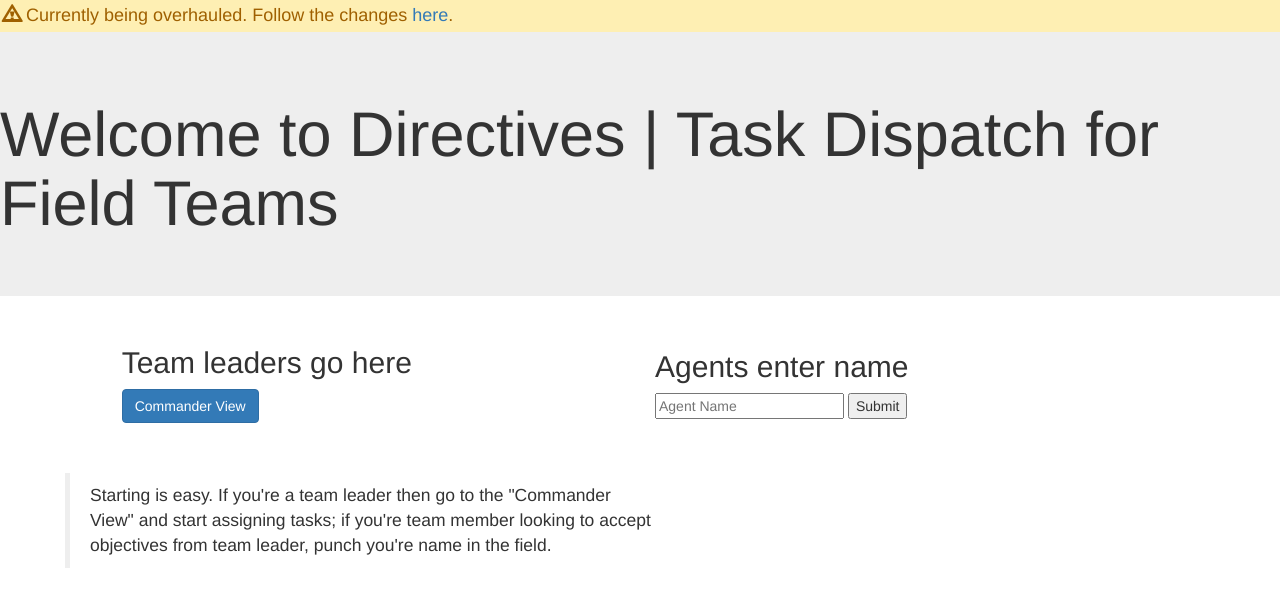
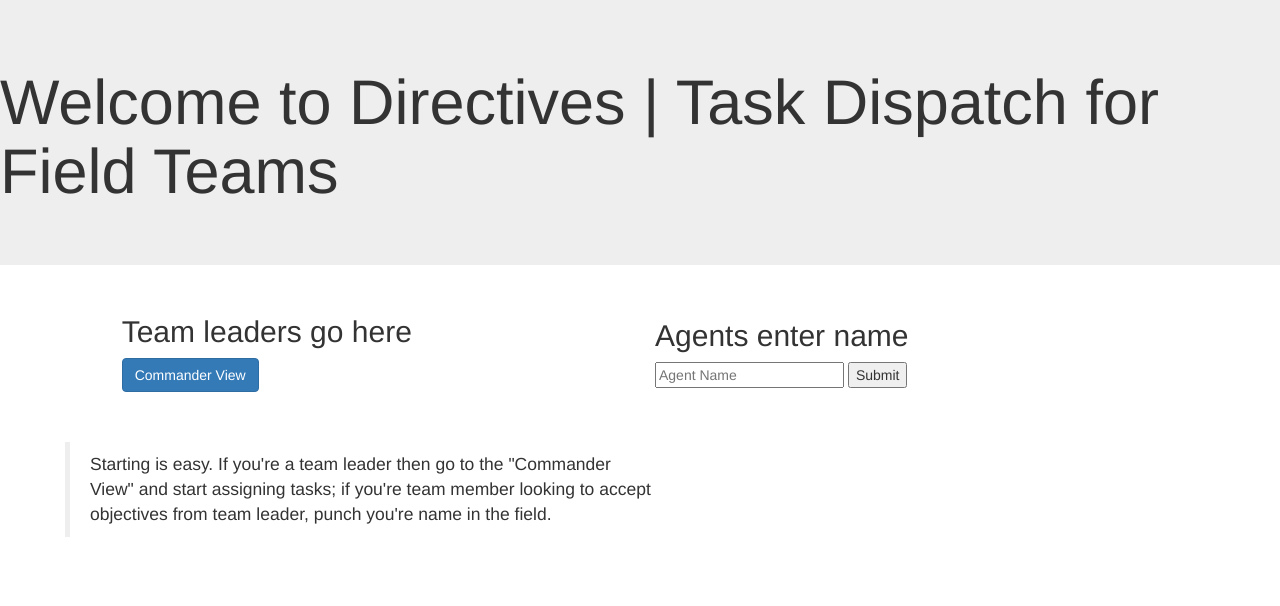
Before and after one commit to MichaelDaof/directives, a website: page clients/index.html in a window 1280 px wide. Drawn offline with nearby package versions, Linux system fonts and the light colour scheme; some packages are replaced by stand-ins of ours; files that its build step writes are made by us from their sources; no server answers; files whose address does not match are found by name.

Commit message:
(feat) turned off construction warning

```diff
--- a/clients/index.html
+++ b/clients/index.html
@@ -6,11 +6,12 @@
 	<link href="https://maxcdn.bootstrapcdn.com/bootstrap/3.3.7/css/bootstrap.min.css" rel="stylesheet"></link>
 </head>
 <body>
-  <div class="isa_warning notification">
+  <!-- optional notification for website construction -->
+  <!-- <div class="isa_warning notification">
     <span class="glyphicon glyphicon-warning-sign"></span>
     Currently being overhauled. Follow the changes
     <a href="https://github.com/MichaelDaof/directives/tree/refactor">here</a>.
-  </div>
+  </div> -->
 	<div ui-view></div>
   <!-- TODO: webpack this -->
 	<script src="socket.io/socket.io.js"></script>
```
